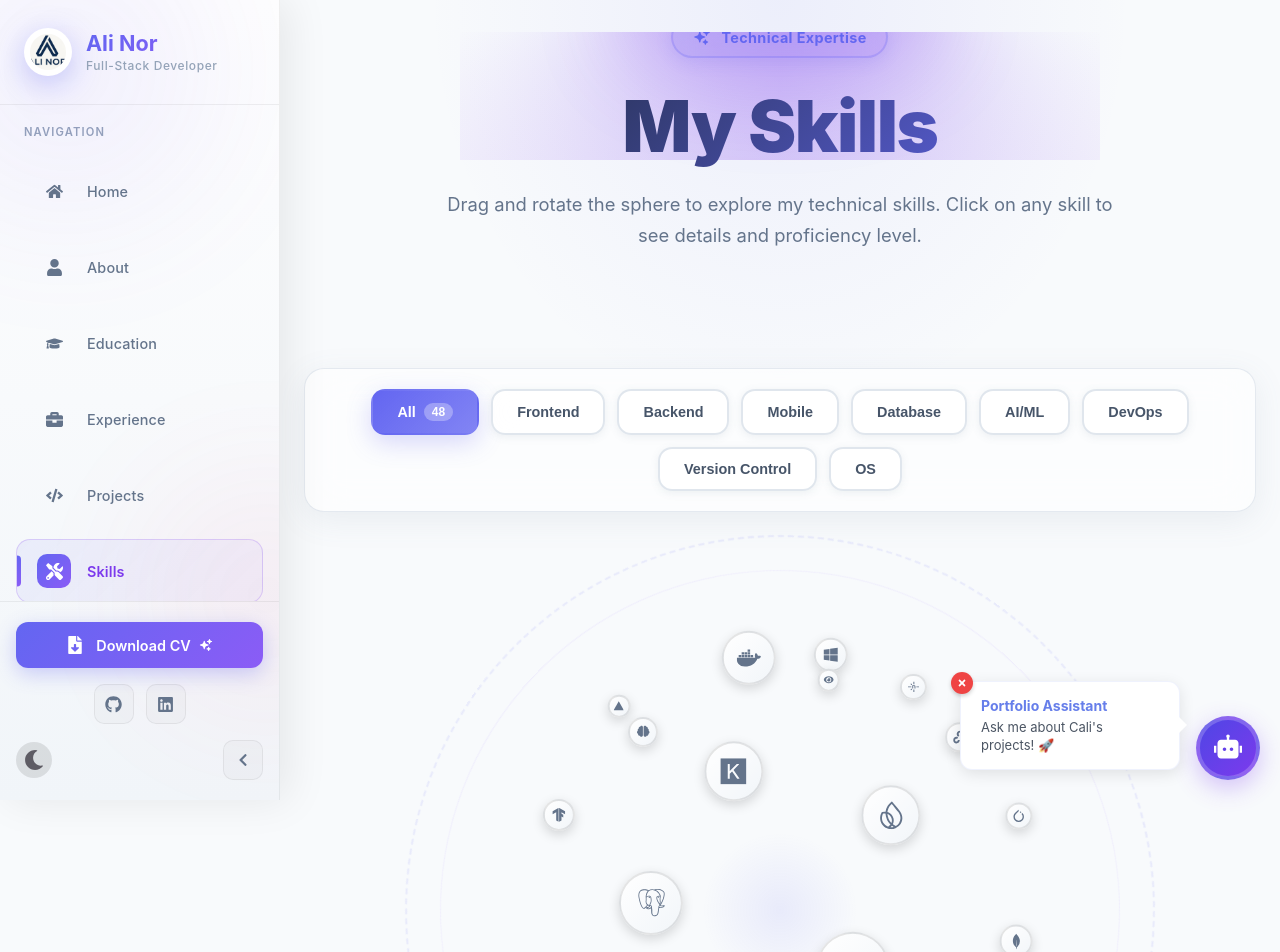
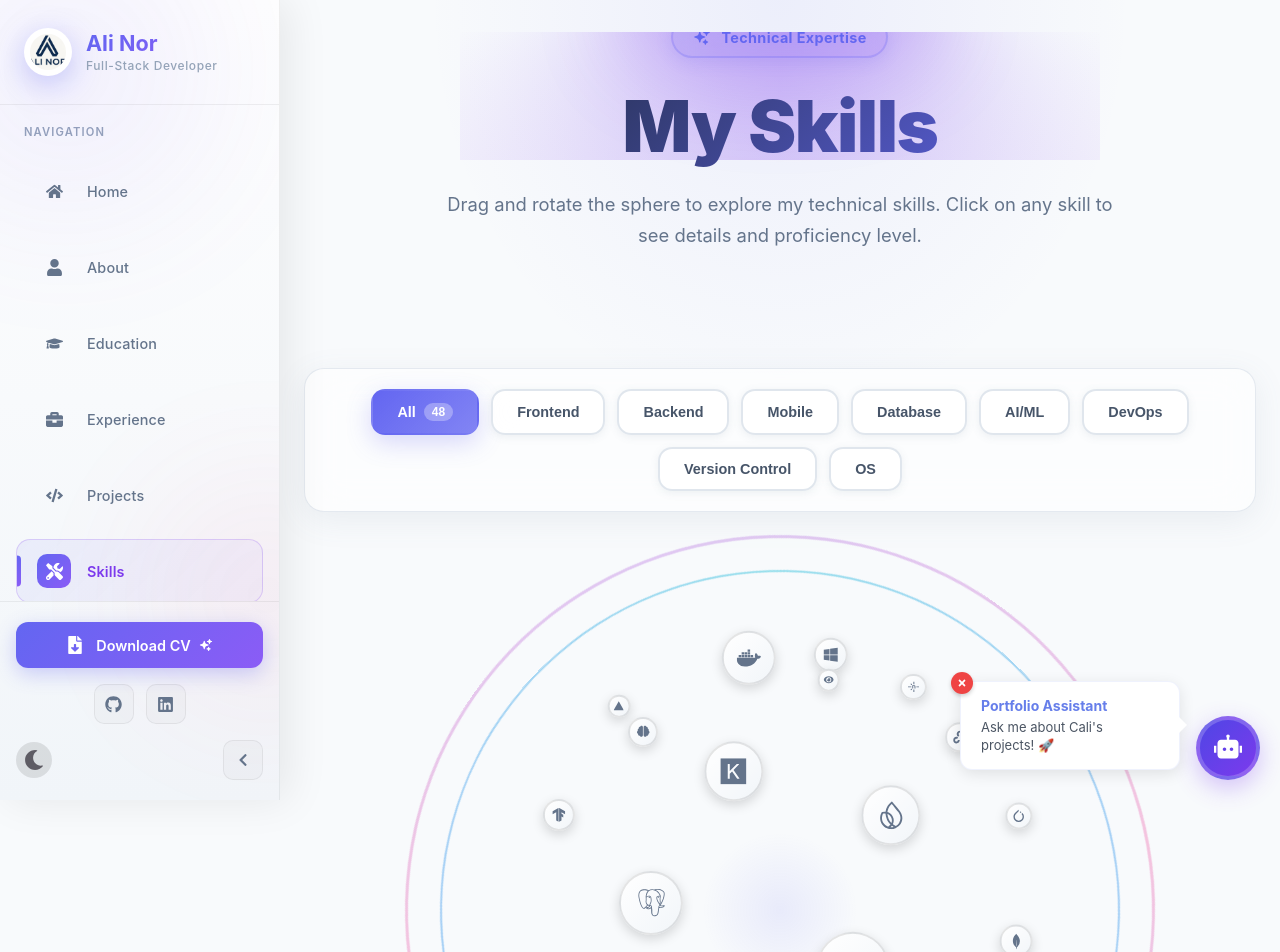
Before and after one commit to alidiamond1/ali-diamond-portfolio, a React (Vite) app: page /skills in a window 1280 px wide. Shown: the top 952 px of the page. Built offline with nearby package versions, Linux system fonts and the light colour scheme.

Commit message:
feat: Add a new Skills page component to display categorized technical skills.

```diff
--- a/src/pages/Skills.jsx
+++ b/src/pages/Skills.jsx
@@ -17,11 +17,7 @@ import {
   FaRobot,
   FaChartLine,
   FaEye,
-  FaCode,
-  FaMousePointer,
-  FaWind,
   FaWindows,
-  FaLaptopCode
 } from 'react-icons/fa';
 import {
   SiMongodb,
@@ -341,18 +337,26 @@ const Skills = () => {
             width: '750px',
             height: '750px',
             borderRadius: '50%',
-            border: `2px dashed ${isDarkMode ? 'rgba(139, 92, 246, 0.15)' : 'rgba(99, 102, 241, 0.1)'}`,
+            border: `3px solid transparent`,
+            background: isDarkMode
+              ? 'linear-gradient(#050816, #050816) padding-box, linear-gradient(135deg, #8b5cf6 0%, #ec4899 50%, #8b5cf6 100%) border-box'
+              : 'linear-gradient(#f8fafc, #f8fafc) padding-box, linear-gradient(135deg, #8b5cf6 0%, #ec4899 50%, #8b5cf6 100%) border-box',
             animation: 'spin 60s linear infinite',
-            pointerEvents: 'none'
+            pointerEvents: 'none',
+            opacity: isDarkMode ? 0.4 : 0.3
           }} />
           <div style={{
             position: 'absolute',
             width: '680px',
             height: '680px',
             borderRadius: '50%',
-            border: `1px solid ${isDarkMode ? 'rgba(99, 102, 241, 0.1)' : 'rgba(139, 92, 246, 0.08)'}`,
+            border: `2px solid transparent`,
+            background: isDarkMode
+              ? 'linear-gradient(#050816, #050816) padding-box, linear-gradient(135deg, #3b82f6 0%, #06b6d4 50%, #3b82f6 100%) border-box'
+              : 'linear-gradient(#f8fafc, #f8fafc) padding-box, linear-gradient(135deg, #3b82f6 0%, #06b6d4 50%, #3b82f6 100%) border-box',
             animation: 'spin 45s linear infinite reverse',
-            pointerEvents: 'none'
+            pointerEvents: 'none',
+            opacity: isDarkMode ? 0.5 : 0.4
           }} />
 
           <SkillsSphere
```
